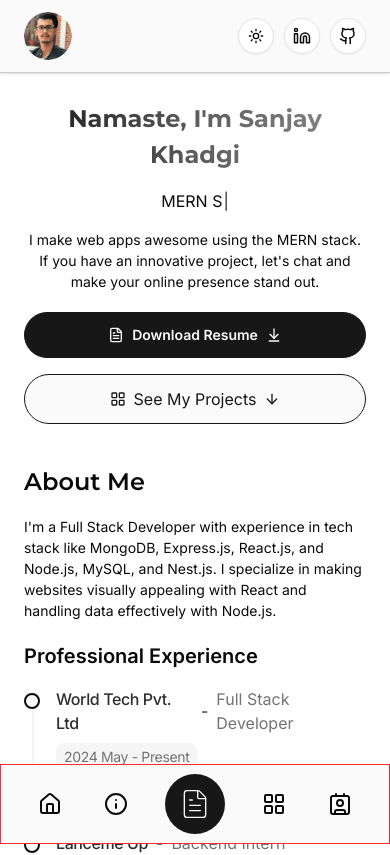
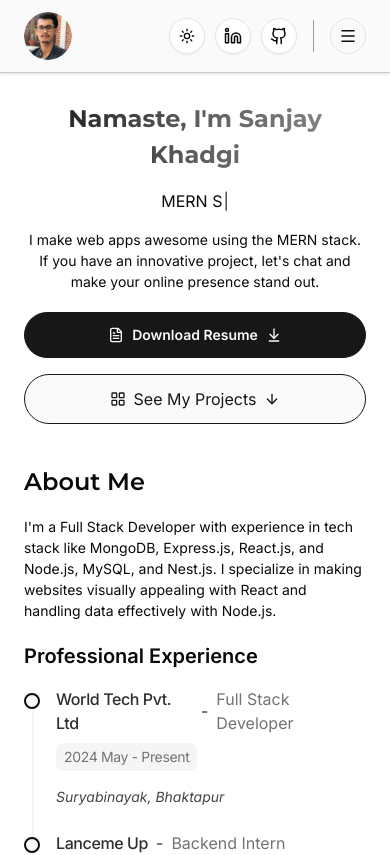
Before and after one commit to SanzayKdg/my-portfolio, a React (Vite) app: page / in a window 390 px wide. Shown: the top 855 px of the page. Built offline with nearby package versions, Linux system fonts and the light colour scheme.

Commit message:
fixed mobile navigation and added projects

```diff
--- a/src/components/header/Header.tsx
+++ b/src/components/header/Header.tsx
@@ -50,7 +50,7 @@ const Header = () => {
             </a>
           </div>
 
-          {/* <MobileNav /> */}
+          <MobileNav />
         </div>
       </nav>
     </header>
--- a/src/components/header/MobileNav.tsx
+++ b/src/components/header/MobileNav.tsx
@@ -8,29 +8,19 @@ import {
   SheetTitle,
   SheetTrigger,
 } from "@/components/ui/sheet";
-import {
-  Contact,
-  FileText,
-  House,
-  Info,
-  LayoutGrid,
-  Mail,
-  Menu,
-  Phone,
-} from "lucide-react";
+import { Contact, Info, LayoutGrid, Mail, Menu, Phone } from "lucide-react";
+import { useState } from "react";
 import { Link } from "react-router-dom";
-import {
-  Tooltip,
-  TooltipContent,
-  TooltipProvider,
-  TooltipTrigger,
-} from "../ui/tooltip";
-import { Button } from "../ui/button";
-const MobileNav2 = () => {
+const MobileNav = () => {
+  const [open, setOpen] = useState(false);
+
+  const handleOpen = () => {
+    setOpen(!open);
+  };
   return (
     <div className="flex items-center gap-4 lg:hidden">
       <div className="w-px h-8 lg:h-10 bg-muted-foreground/70" />
-      <Sheet>
+      <Sheet open={open} onOpenChange={handleOpen}>
         <SheetTrigger className="cursor-pointer rounded-full border size-9 flex items-center justify-center dark:border-input">
           <Menu className="size-4.5" />
         </SheetTrigger>
@@ -55,13 +45,25 @@ const MobileNav2 = () => {
             </div>
           </SheetHeader>
           <div className="grid flex-1 auto-rows-min gap-6 px-4 font-medium text-sm">
-            <Link to="#about" className="flex items-center gap-1.5">
+            <Link
+              onClick={handleOpen}
+              to="#about"
+              className="flex items-center gap-1.5"
+            >
               <Info className="size-4" /> About Me
             </Link>
-            <Link to="#projects" className="flex items-center gap-1.5">
+            <Link
+              onClick={handleOpen}
+              to="#projects"
+              className="flex items-center gap-1.5"
+            >
               <LayoutGrid className="size-4" /> Projects
             </Link>
-            <Link to="#contact" className="flex items-center gap-1.5">
+            <Link
+              onClick={handleOpen}
+              to="#contact"
+              className="flex items-center gap-1.5"
+            >
               <Contact className="size-4" /> Contact
             </Link>
           </div>
@@ -69,10 +71,15 @@ const MobileNav2 = () => {
             <a
               href="mailto:sanjaykhadgi9861@gmail.com"
               className="flex items-center gap-1.5"
+              onClick={handleOpen}
             >
               <Mail className="size-4" /> sanjaykhadgi9861@gmail.com
             </a>
-            <a href="tel:+977 9861365442" className="flex items-center gap-1.5">
+            <a
+              onClick={handleOpen}
+              href="tel:+977 9861365442"
+              className="flex items-center gap-1.5"
+            >
               <Phone className="size-4" /> +977 9861365442
             </a>
           </SheetFooter>
@@ -82,89 +89,89 @@ const MobileNav2 = () => {
   );
 };
 
-const MobileNav = () => {
-  return (
-    <TooltipProvider>
-      <div className="w-full sticky bottom-0 left-0 right-0 z-20! h-20 bg-primary-foreground border border-red-500 flex lg:hidden justify-between ">
-        {/* left - (Home, About) Icons */}
-        <div className="flex-[0.6] flex justify-evenly w-full">
-          <Tooltip>
-            <TooltipTrigger asChild>
-              <Link to="/" className="flex items-center">
-                <Button variant="ghost" size="icon">
-                  <House className="size-6" />
-                </Button>
-              </Link>
-            </TooltipTrigger>
-            <TooltipContent>
-              <p>Home</p>
-            </TooltipContent>
-          </Tooltip>
+// const MobileNav = () => {
+//   return (
+//     <TooltipProvider>
+//       <div className="w-full sticky bottom-0 left-0 right-0 z-20! h-20 bg-primary-foreground border border-red-500 flex lg:hidden justify-between ">
+//         {/* left - (Home, About) Icons */}
+//         <div className="flex-[0.6] flex justify-evenly w-full">
+//           <Tooltip>
+//             <TooltipTrigger asChild>
+//               <Link to="/" className="flex items-center">
+//                 <Button variant="ghost" size="icon">
+//                   <House className="size-6" />
+//                 </Button>
+//               </Link>
+//             </TooltipTrigger>
+//             <TooltipContent>
+//               <p>Home</p>
+//             </TooltipContent>
+//           </Tooltip>
 
-          <Tooltip>
-            <TooltipTrigger asChild>
-              <Link to="#about" className="flex items-center">
-                <Button variant="ghost" size="icon">
-                  <Info className="size-6" />
-                </Button>
-              </Link>
-            </TooltipTrigger>
-            <TooltipContent>
-              <p>About</p>
-            </TooltipContent>
-          </Tooltip>
-        </div>
+//           <Tooltip>
+//             <TooltipTrigger asChild>
+//               <Link to="#about" className="flex items-center">
+//                 <Button variant="ghost" size="icon">
+//                   <Info className="size-6" />
+//                 </Button>
+//               </Link>
+//             </TooltipTrigger>
+//             <TooltipContent>
+//               <p>About</p>
+//             </TooltipContent>
+//           </Tooltip>
+//         </div>
 
-        {/* mid - (Resume) Icon */}
-        <div className="flex-[0.2] flex w-full items-center">
-          <Tooltip>
-            <TooltipTrigger asChild>
-              <Link to="#projects" className="flex items-center">
-                <Button
-                  size="icon-lg"
-                  className="cursor-pointer size-15 rounded-full"
-                >
-                  <FileText className="size-8 stroke-1" />
-                </Button>
-              </Link>
-            </TooltipTrigger>
-            <TooltipContent>
-              <p>Download Resume</p>
-            </TooltipContent>
-          </Tooltip>
-        </div>
+//         {/* mid - (Resume) Icon */}
+//         <div className="flex-[0.2] flex w-full items-center">
+//           <Tooltip>
+//             <TooltipTrigger asChild>
+//               <Link to="#projects" className="flex items-center">
+//                 <Button
+//                   size="icon-lg"
+//                   className="cursor-pointer size-15 rounded-full"
+//                 >
+//                   <FileText className="size-8 stroke-1" />
+//                 </Button>
+//               </Link>
+//             </TooltipTrigger>
+//             <TooltipContent>
+//               <p>Download Resume</p>
+//             </TooltipContent>
+//           </Tooltip>
+//         </div>
 
-        {/* right - (Project, Contact) Icons */}
-        <div className="flex-[0.6] justify-evenly flex w-full">
-          <Tooltip>
-            <TooltipTrigger asChild>
-              <Link to="#projects" className="flex items-center">
-                <Button variant="ghost" size="icon">
-                  <LayoutGrid className="size-6" />
-                </Button>
-              </Link>
-            </TooltipTrigger>
-            <TooltipContent>
-              <p>Project</p>
-            </TooltipContent>
-          </Tooltip>
+//         {/* right - (Project, Contact) Icons */}
+//         <div className="flex-[0.6] justify-evenly flex w-full">
+//           <Tooltip>
+//             <TooltipTrigger asChild>
+//               <Link to="#projects" className="flex items-center">
+//                 <Button variant="ghost" size="icon">
+//                   <LayoutGrid className="size-6" />
+//                 </Button>
+//               </Link>
+//             </TooltipTrigger>
+//             <TooltipContent>
+//               <p>Project</p>
+//             </TooltipContent>
+//           </Tooltip>
 
-          <Tooltip>
-            <TooltipTrigger asChild>
-              <Link to="#contact" className="flex items-center">
-                <Button variant="ghost" size="icon">
-                  <Contact className="size-6" />
-                </Button>
-              </Link>
-            </TooltipTrigger>
-            <TooltipContent>
-              <p>Contact</p>
-            </TooltipContent>
-          </Tooltip>
-        </div>
-      </div>
-    </TooltipProvider>
-  );
-};
+//           <Tooltip>
+//             <TooltipTrigger asChild>
+//               <Link to="#contact" className="flex items-center">
+//                 <Button variant="ghost" size="icon">
+//                   <Contact className="size-6" />
+//                 </Button>
+//               </Link>
+//             </TooltipTrigger>
+//             <TooltipContent>
+//               <p>Contact</p>
+//             </TooltipContent>
+//           </Tooltip>
+//         </div>
+//       </div>
+//     </TooltipProvider>
+//   );
+// };
 
 export default MobileNav;
```
